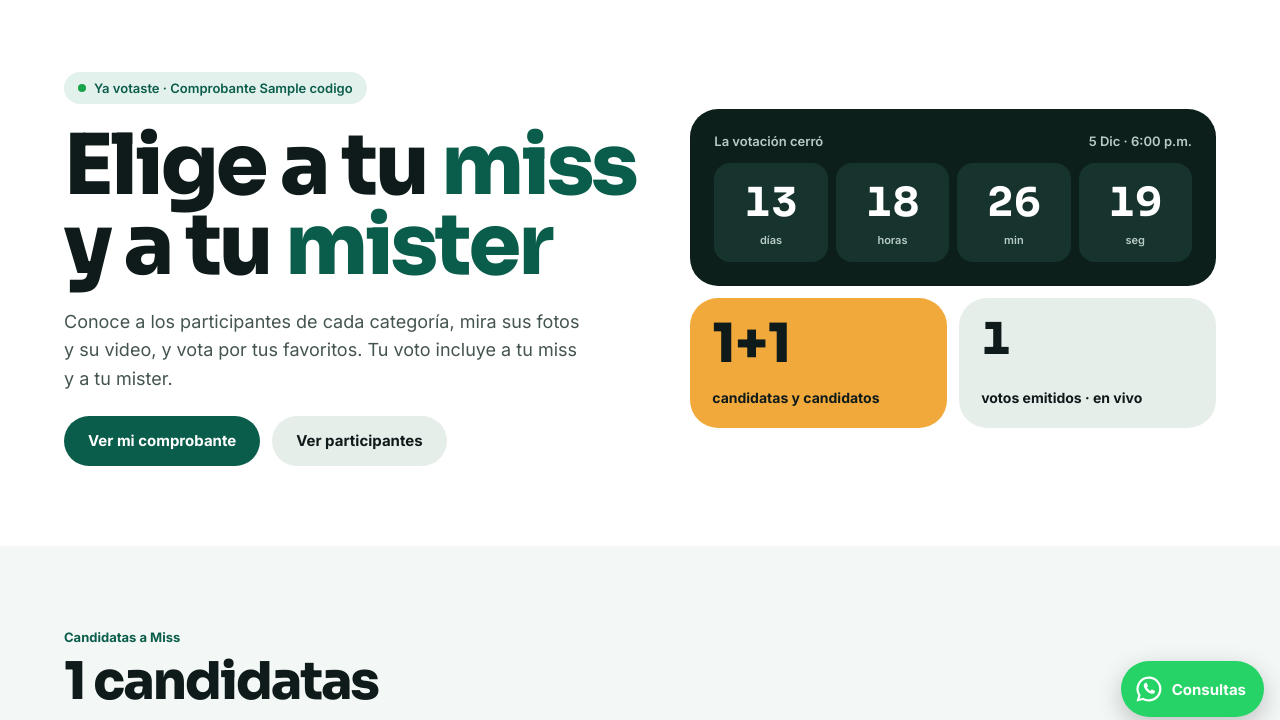
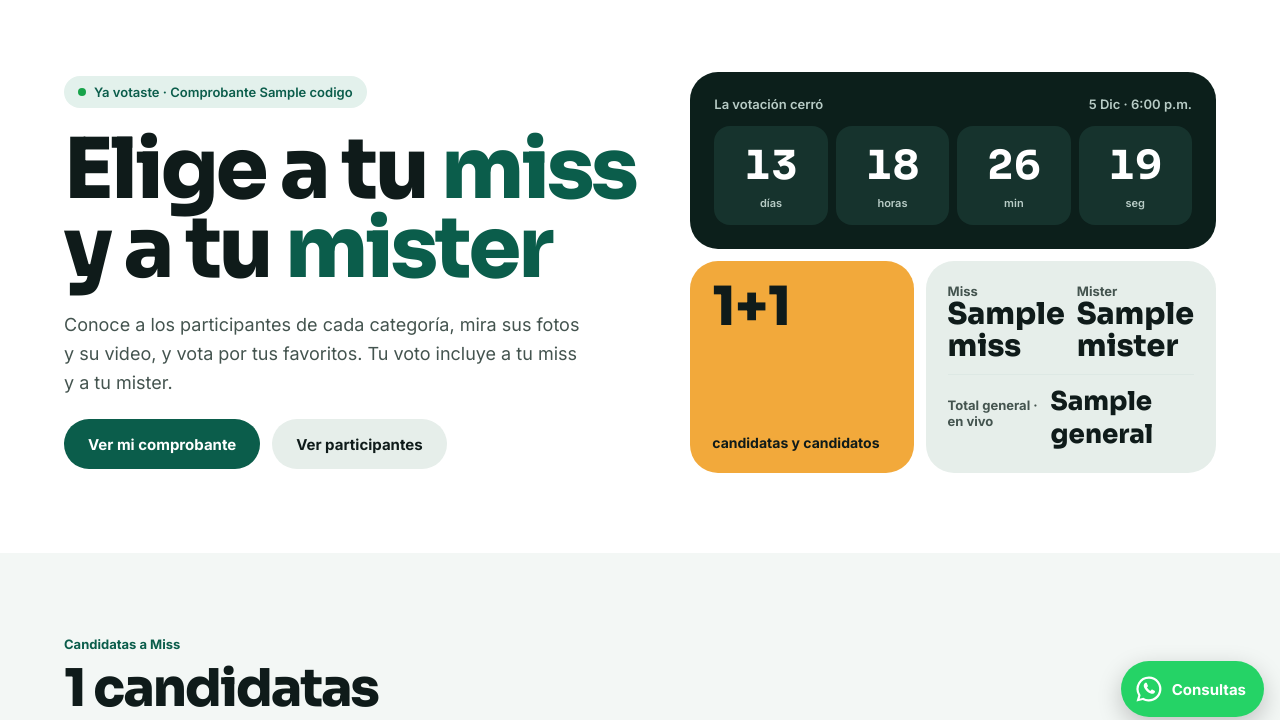
Before and after one commit to jucanuro/iesppab, a Django app: template apps/aniversario/templates/aniversario/inicio.html in a window 1280 px wide. Shown: the part 67-787 px from the top of the page. Run offline with Django 5.2, Linux system fonts and the light colour scheme; data comes from the database, SQL or seed files in the repository; tables that the repository leaves empty hold one stand-in row (values such as "Sample post"); the template is opened without the code that fills it: values that come from a table or form of the project are taken from there, most other values are stand-ins (such as "Sample title", 1, 10 or a date in 2020); grey boxes marked "Sample" are stand-in pictures; parts of the project's set-up code (start-up, migrations or seed data) failed here and were passed over.

Commit message:
aniversario: votos de miss, de mister y total general en el inicio
El recuadro mostraba el número de votantes (un voto = una miss + un mister).
Ahora muestra la suma por categoría y el total general en vivo; la API
de conteo agrega 'totales'.

Co-Authored-By: Claude Opus 5.5 <noreply@anthropic.com>
Claude-Session: https://claude.ai/code/session_01A4CHqbu36YCn8h2gBsFTNE

```diff
--- a/apps/aniversario/static/aniversario/css/aniversario.css
+++ b/apps/aniversario/static/aniversario/css/aniversario.css
@@ -184,3 +184,12 @@ label.cd{cursor:pointer}
 .wa-flot:focus-visible{outline:3px solid var(--ink);outline-offset:3px}
 @media(max-width:560px){.wa-flot{width:56px;padding:0;justify-content:center}.wa-flot-txt{position:absolute;width:1px;height:1px;overflow:hidden;clip:rect(0 0 0 0)}}
 footer{padding-bottom:88px}
+/* Votos por categoría + total general */
+.vts{gap:12px}
+.vts-cat{display:grid;grid-template-columns:1fr 1fr;gap:12px}
+.vts-cat span,.vts-gen span{display:block;font-size:13px;color:var(--mut);font-weight:700}
+.vts-cat b{display:block;font:800 30px Sora,sans-serif;line-height:1.05;font-variant-numeric:tabular-nums}
+.vts-gen{border-top:1px solid var(--ln);padding-top:10px;display:flex;align-items:baseline;justify-content:space-between;gap:8px}
+.vts-gen b{font:800 26px Sora,sans-serif;font-variant-numeric:tabular-nums;color:var(--ink)}
+.vts-vivo{font-style:normal}
+@media(max-width:560px){.vts-vivo{display:none}.vts-cat b{font-size:26px}}
--- a/apps/aniversario/static/aniversario/js/aniversario.js
+++ b/apps/aniversario/static/aniversario/js/aniversario.js
@@ -73,15 +73,17 @@
   }
 
   // Conteo en vivo
-  if ($("[data-vt]") || $("[data-total]")) {
+  if ($("[data-vt]") || $("[data-tot]")) {
     var refrescar = function () {
       if (document.hidden) return;
       fetch("/api/conteo/", { headers: { Accept: "application/json" } })
         .then(function (r) { return r.ok ? r.json() : null; })
         .then(function (d) {
           if (!d || !d.visible) return;
-          var tot = $("[data-total]");
-          if (tot && typeof d.total === "number") tot.textContent = d.total.toLocaleString("es-PE");
+          if (d.totales) $$("[data-tot]").forEach(function (el) {
+            var n = d.totales[el.dataset.tot];
+            if (typeof n === "number") el.textContent = n.toLocaleString("es-PE");
+          });
           $$("[data-vt]").forEach(function (el) {
             var x = d.candidatos[el.dataset.vt];
             if (!x) return;
--- a/apps/aniversario/templates/aniversario/inicio.html
+++ b/apps/aniversario/templates/aniversario/inicio.html
@@ -7,7 +7,7 @@
 <div style="display:flex;flex-wrap:wrap;gap:12px">{% if mi_voto %}<a class="btn pri" href="{% url 'aniversario:votar' %}">Ver mi comprobante</a>{% elif estado == "abierto" %}<a class="btn pri" href="{% url 'aniversario:votar' %}">Votar ahora</a>{% endif %}<a class="btn sec" href="#miss">Ver participantes</a></div></div>
 <div class="bt"><div class="cdk"><div><span>{% if estado == "pendiente" %}La votación abre en{% elif estado == "abierto" %}La votación cierra en{% else %}La votación cerró{% endif %}</span><span>{% if estado == "pendiente" %}{{ concurso.fecha_inicio|date:"j M · g:i a" }}{% else %}{{ concurso.fecha_cierre|date:"j M · g:i a" }}{% endif %}</span></div>
 <div class="un" id="cd" data-fin="{% if estado == 'pendiente' %}{{ concurso.fecha_inicio|date:'c' }}{% else %}{{ concurso.fecha_cierre|date:'c' }}{% endif %}"><div><b>00</b><span>días</span></div><div><b>00</b><span>horas</span></div><div><b>00</b><span>min</span></div><div><b>00</b><span>seg</span></div></div></div>
-<div class="bx g"><b>{{ misses|length }}+{{ misters|length }}</b><span>candidatas y candidatos</span></div>{% if concurso.mostrar_conteo %}<div class="bx sec"><b class="tot" data-total>{{ total_votos }}</b><span>votos emitidos · en vivo</span></div>{% else %}<div class="bx sec" style="justify-content:flex-end"><span>Un solo voto: tu miss y tu mister.</span></div>{% endif %}</div></div></section>
+<div class="bx g"><b>{{ misses|length }}+{{ misters|length }}</b><span>candidatas y candidatos</span></div>{% if concurso.mostrar_conteo %}<div class="bx sec vts"><div class="vts-cat"><div><span>Miss</span><b data-tot="miss">{{ totales.miss }}</b></div><div><span>Mister</span><b data-tot="mister">{{ totales.mister }}</b></div></div><div class="vts-gen"><span>Total general<i class="vts-vivo"> · en vivo</i></span><b data-tot="general">{{ totales.general }}</b></div></div>{% else %}<div class="bx sec" style="justify-content:flex-end"><span>Un solo voto: tu miss y tu mister.</span></div>{% endif %}</div></div></section>
 
 {% include "aniversario/_seccion.html" with lista=misses ancla="miss" eb="Candidatas a Miss" titulo="candidatas" alt=True %}
 {% include "aniversario/_seccion.html" with lista=misters ancla="mister" eb="Candidatos a Mister" titulo="candidatos" alt=False %}
--- a/apps/aniversario/views.py
+++ b/apps/aniversario/views.py
@@ -31,6 +31,7 @@ def _contexto_base(concurso, request=None, **extra):
     res = services.resumen(concurso) if concurso.mostrar_conteo else {"candidatos": {}, "total": 0}
     datos["conteo"] = res["candidatos"]
     datos["total_votos"] = res["total"]
+    datos["totales"] = services.totales(res)
     if request is not None and "mi_voto" not in extra:
         # Estado "ya votaste" fijo en todo el sitio para este equipo.
         datos["mi_voto"] = services.voto_del_dispositivo(services.leer_token(request))
@@ -213,6 +214,7 @@ def api_conteo(request):
     response = JsonResponse({
         "visible": True,
         "total": datos["total"],
+        "totales": services.totales(datos),
         "candidatos": {
             str(k): {"votos": v["votos"], "pct": v["pct"], "puesto": v["puesto"]}
             for k, v in datos["candidatos"].items()
```
Also changed, not shown: apps/aniversario/services.py (+7 -0 lines), apps/aniversario/tests.py (+10 -2 lines).
